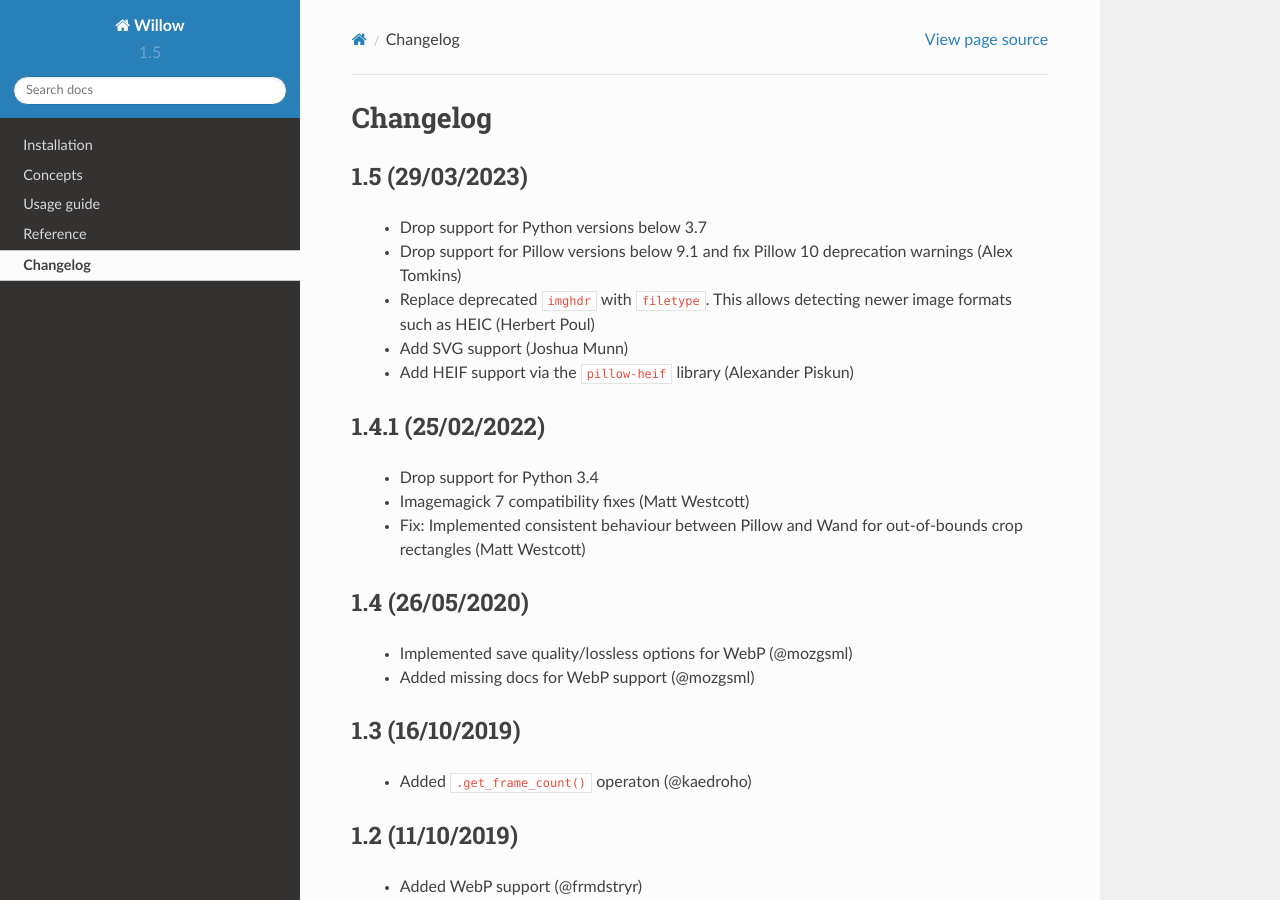
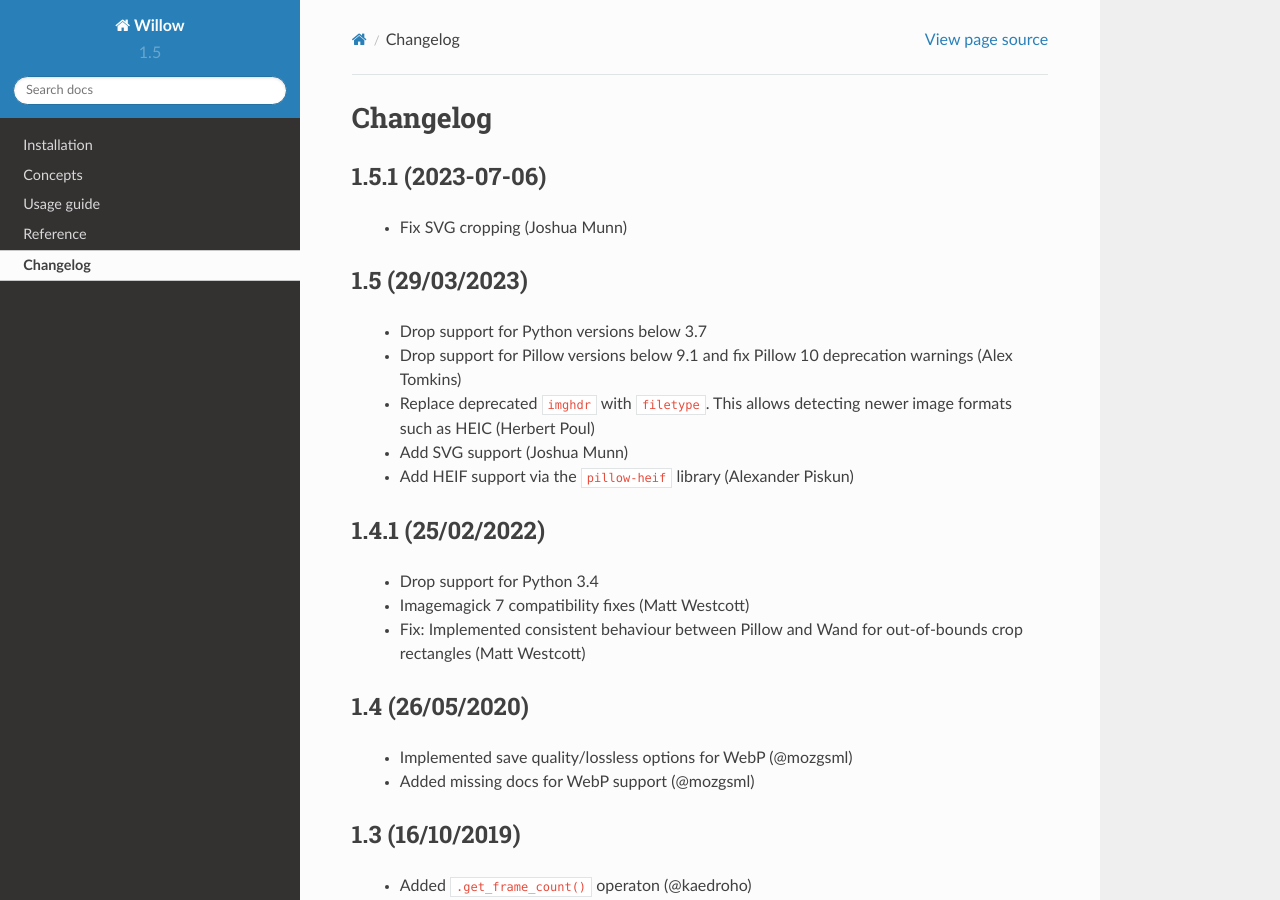
Before and after one commit to wagtail/Willow, a Sphinx documentation site: the page built from docs/changelog.rst, in a window 1280 px wide and 900 px high. Built offline with Sphinx 7.4.7 and the Read the Docs theme 2.0.0, drawn with Linux system fonts in a browser that asks for light colours.

Commit message:
Update changelog for #113

```diff
--- a/docs/changelog.rst
+++ b/docs/changelog.rst
@@ -1,5 +1,11 @@
 Changelog
 =========
+
+1.5.1 (2023-07-06)
+------------------
+
+ - Fix SVG cropping (Joshua Munn)
+
 
 1.5 (29/03/2023)
 ----------------
```
